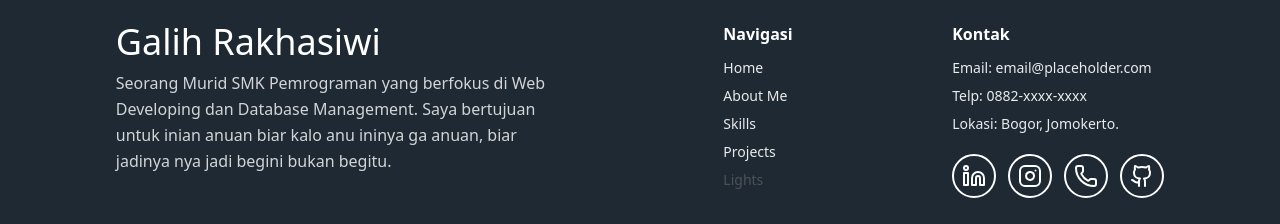
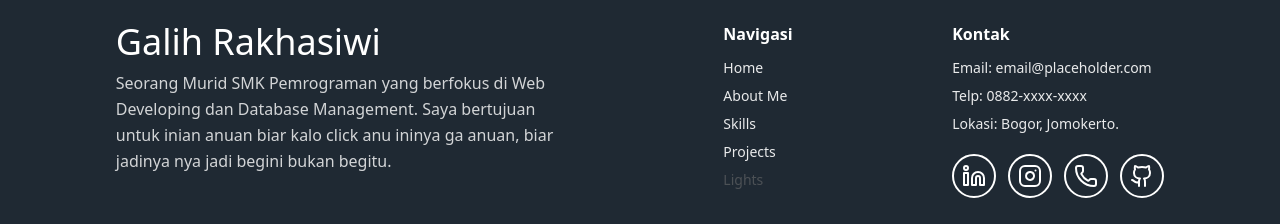
Before and after one commit to galihpikun/glihrakha, a Next.js app: page / in a window 1280 px wide. Shown: the part 5201-5425 px from the top of the page. Built offline with nearby package versions, Linux system fonts and the light colour scheme.

Commit message:
Fix animation

```diff
--- a/app/page.jsx
+++ b/app/page.jsx
@@ -591,9 +591,10 @@ export default function Home() {
         <div className="flex flex-col md:flex-row justify-around items-start gap-10 p-6 md:p-10 lg:p-14">
           <div className="max-w-md">
             <h1 className="text-3xl md:text-4xl font-light">Galih Rakhasiwi</h1>
+
             <p className="mt-2 text-sm md:text-base opacity-80 leading-relaxed">
               Seorang Murid SMK Pemrograman yang berfokus di Web Developing dan
-              Database Management. Saya bertujuan untuk inian anuan biar kalo
+              Database Management. Saya bertujuan untuk inian anuan biar kalo <Link href="/images/vibe.jpeg">click </Link>
               anu ininya ga anuan, biar jadinya nya jadi begini bukan begitu.
             </p>
           </div>
```
Also changed, not shown: public/images/vibe.jpeg (added).
